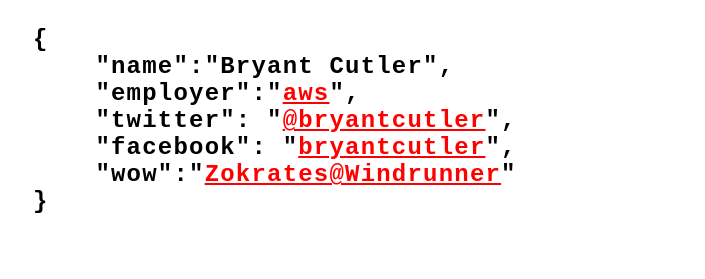
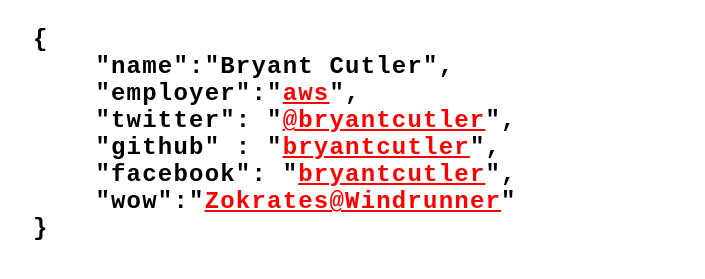
Before and after one commit to bryantcutler/bryantcutler.github.com, a plain HTML site: page index.html in a window 1280 px wide. Shown: the part 193-472 px from the top of the page, without its empty margins (257-962 px from the left). Drawn offline with Linux system fonts and the light colour scheme.

Commit message:
Adding GitHub URL

```diff
--- a/index.html
+++ b/index.html
@@ -39,6 +39,7 @@ pre {
     "name":"Bryant Cutler",
     "employer":"<a href="https://aws.amazon.com">aws</a>",
     "twitter": "<a href="https://twitter.com/bryantcutler">@bryantcutler</a>",
+    "github" : "<a href="https://github.com/bryantcutler">bryantcutler</a>",
     "facebook": "<a href="https://facebook.com/bryantcutler">bryantcutler</a>",
     "wow":"<a href="https://us.battle.net/wow/en/character/windrunner/Zokrates/simple">Zokrates@Windrunner</a>"
 }</pre>
```
